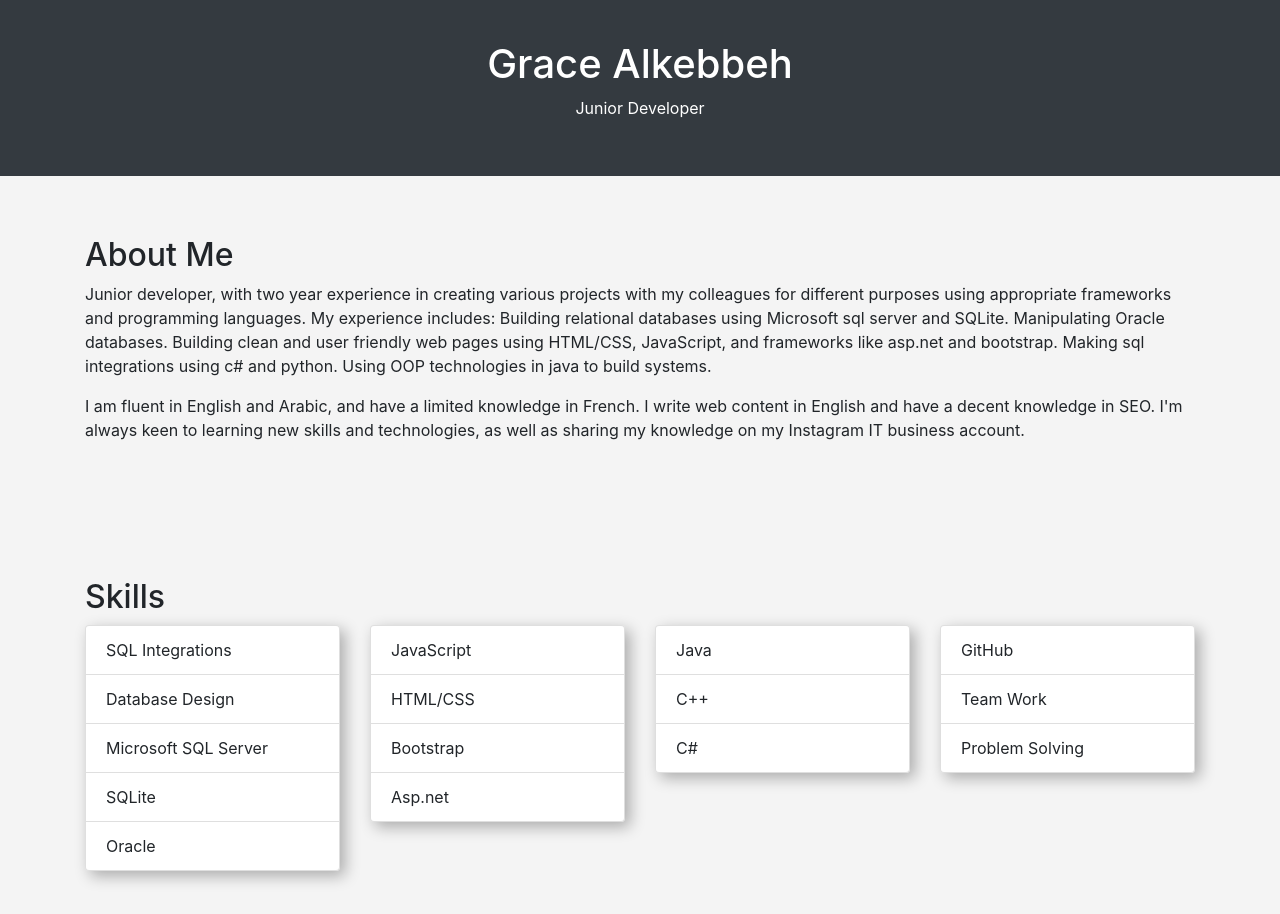
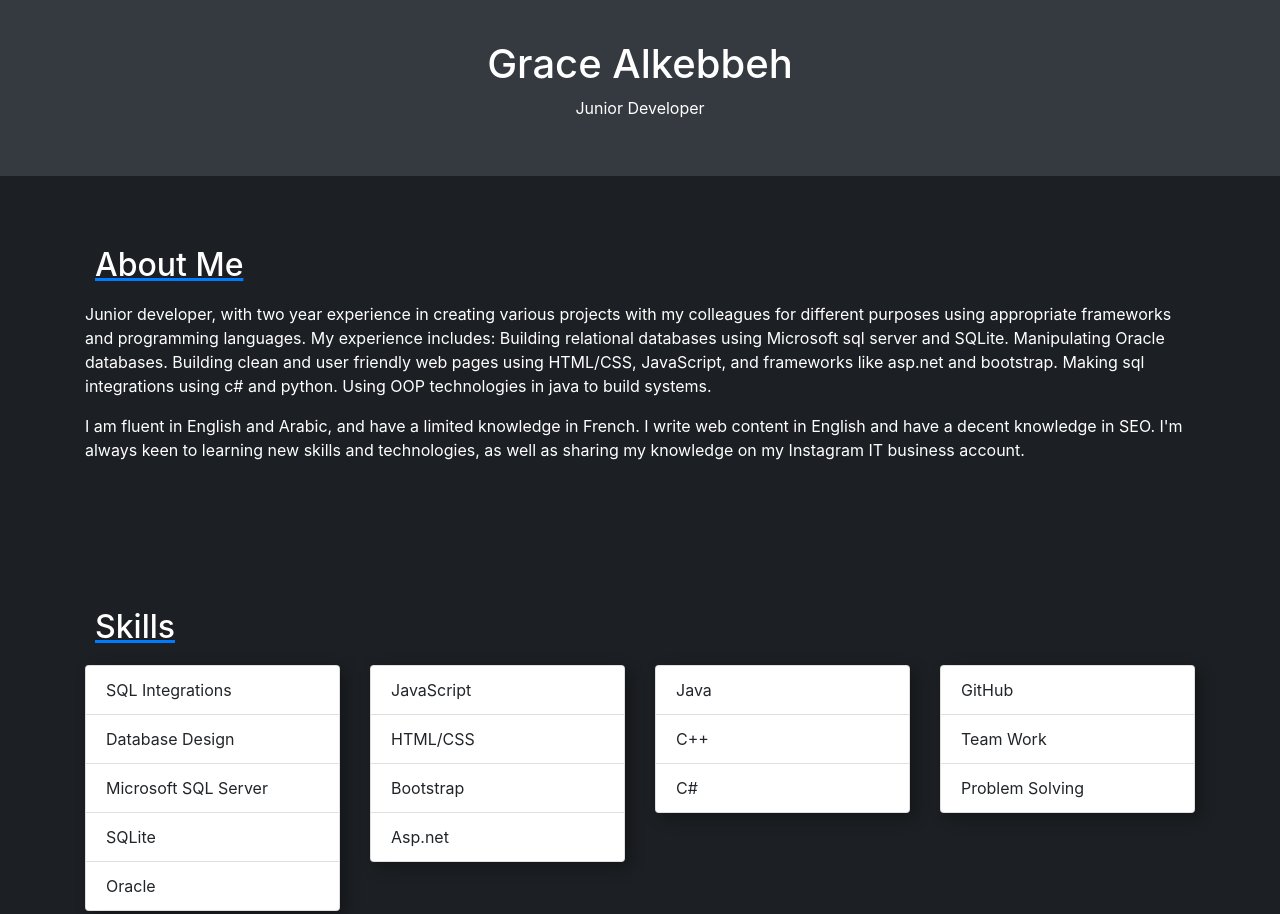
Before and after one commit to GraceTheProgrammer/GraceTheProgrammer.github.io, a plain HTML site: page index.html in a window 1280 px wide. Shown: the top 914 px of the page. Drawn offline with nearby package versions, Linux system fonts and the light colour scheme.

Commit message:
last commit

```diff
--- a/index.html
+++ b/index.html
@@ -16,7 +16,7 @@
     <link href="https://stackpath.bootstrapcdn.com/bootstrap/4.5.2/css/bootstrap.min.css" rel="stylesheet">
     <style>
         body {
-            background-color: #f4f4f4; /* Light Gray */
+            background-color: #1c1f23; /* Light Gray */
         }
         .header {
             background-color: #343a40; /* Dark Gray */
@@ -52,6 +52,12 @@
             bottom: 0;
             width: 100%;
         }
+
+        h2{
+            color: white;
+            text-decoration: underline #007bff;
+            padding: 10px;
+        }
     </style>
 </head>
 <body>
@@ -62,7 +68,7 @@
     </div>
 
     <div class="container">
-        <div class="section">
+        <div class="section" style="color:white;">
             <h2>About Me</h2>
             <p>
                 Junior developer, with two year experience in creating various projects with my colleagues for different purposes using appropriate
```
